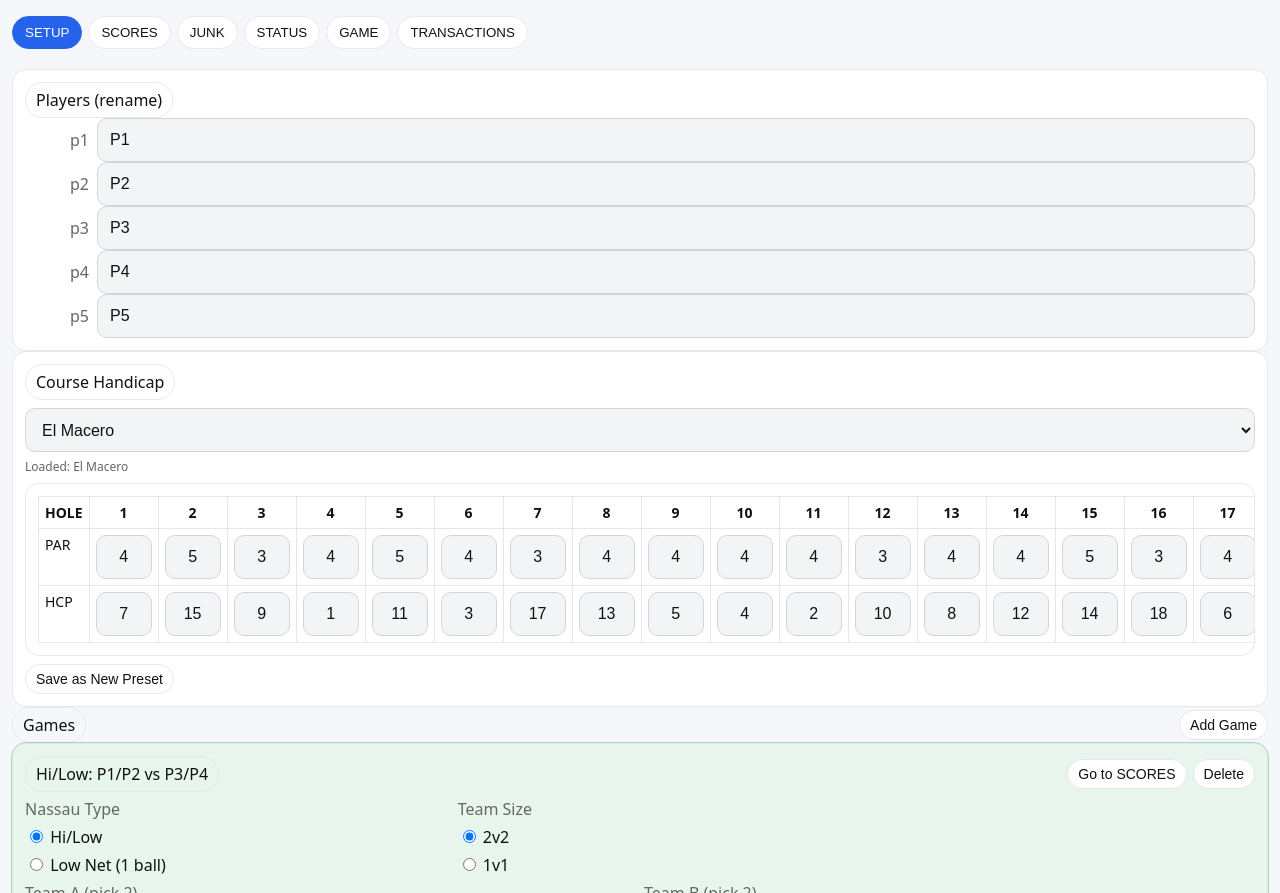
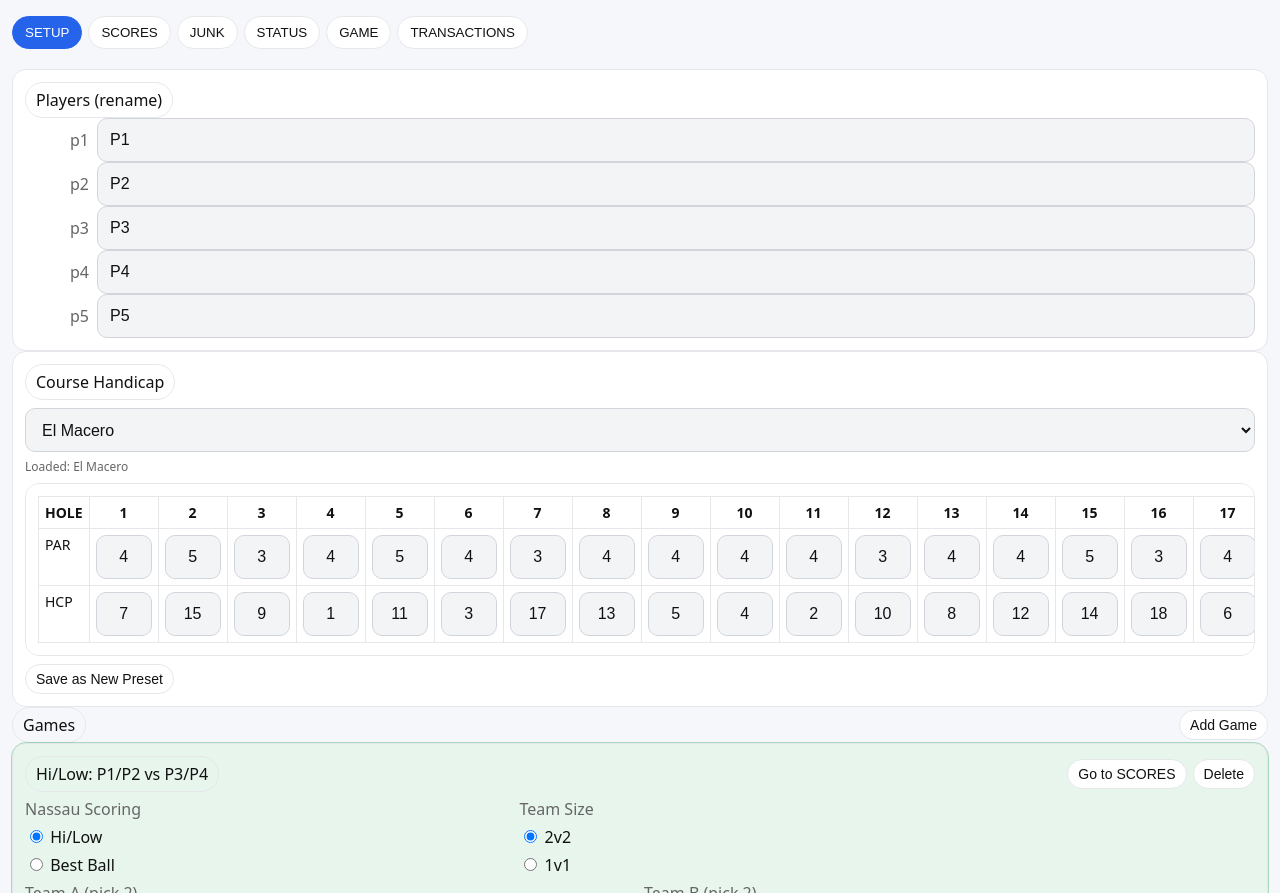
Before and after one commit to Bunch313131/nassau-app, a plain HTML site: page index.html in a window 1280 px wide. Shown: the part 59-952 px from the top of the page. Drawn offline with Linux system fonts and the light colour scheme.

Commit message:
Update index.html

```diff
--- a/index.html
+++ b/index.html
@@ -138,6 +138,16 @@
 label.radio-nowrap {
   white-space: nowrap;
   padding-right: 6px;
+}
+/* keep short headings/labels on one line */
+.nowrap { white-space: nowrap; }
+
+/* radios: a hair of padding so text doesn't crowd */
+label.radio-nowrap { white-space: nowrap; padding-right: 8px; }
+
+/* on very small phones, stack the row instead of ugly wraps */
+@media (max-width: 420px){
+  .game-options { grid-template-columns: 1fr !important; gap: 12px 16px !important; }
 }
 
 </style>
@@ -660,33 +670,37 @@ for(var ph=0; ph<18; ph++){
               ])
             ]),
 
-            // NEW: Scoring mode + team size
-            h('div',{class:'grid grid-3', style:'gap:18px 32px; margin:6px 0;'},[
+// NEW: Scoring mode + team size (nowrap + spacing)
+h('div',{
+  class:'grid grid-3 game-options',
+  style:'gap:18px 32px; margin:6px 0; grid-template-columns:1.25fr 1fr 1fr;'
+},[
   h('div',{},[
-    h('div',{class:'muted'},'Nassau Type'),
-    h('label',{style:'display:block; margin-top:6px; padding-right:6px; white-space:nowrap;'},[
+    h('div',{class:'muted nowrap'},'Nassau Scoring'),
+    h('label',{class:'radio-nowrap', style:'display:block; margin-top:6px;'},[
       h('input',{type:'radio',name:'mode_'+g.id,checked:g.scoringMode==='hi_low',
         onchange:function(){ g.scoringMode='hi_low'; queueSave(); render(); }}),' Hi/Low'
     ]),
-    h('label',{style:'display:block; margin-top:6px; padding-right:6px; white-space:nowrap;'},[
+    h('label',{class:'radio-nowrap', style:'display:block; margin-top:6px;'},[
       h('input',{type:'radio',name:'mode_'+g.id,checked:g.scoringMode==='low_net',
-        onchange:function(){ g.scoringMode='low_net'; queueSave(); render(); }}),' Low Net (1 ball)'
+        onchange:function(){ g.scoringMode='low_net'; queueSave(); render(); }}),' Best Ball'
     ])
   ]),
-  h('div',{style:'padding-left:12px;'},[   // <— added padding here
-    h('div',{class:'muted'},'Team Size'),
-    h('label',{style:'display:block; margin-top:6px; white-space:nowrap;'},[
+  h('div',{style:'padding-left:14px;'},[
+    h('div',{class:'muted nowrap'},'Team Size'),
+    h('label',{class:'radio-nowrap', style:'display:block; margin-top:6px;'},[
       h('input',{type:'radio',name:'ts_'+g.id,checked:(g.teamSize||2)===2,
         onchange:function(){ g.teamSize=2; queueSave(); render(); }}),' 2v2'
     ]),
-    h('label',{style:'display:block; margin-top:6px; white-space:nowrap;'},[
+    h('label',{class:'radio-nowrap', style:'display:block; margin-top:6px;'},[
       h('input',{type:'radio',name:'ts_'+g.id,checked:(g.teamSize||2)===1,
         onchange:function(){ g.teamSize=1; g.teamA=g.teamA.slice(0,1); g.teamB=g.teamB.slice(0,1); queueSave(); render(); }}),' 1v1'
-
-  ])
-              ]),
-              (g.scoringMode==='hi_low' && (g.teamSize||2)===1 ? h('div',{},[ h('div',{class:'note'},'Hi/Low needs 2v2. Until each side has 2 players, holes are scored as Low Net for presses and status.') ]) : h('div',{}))
-            ]),
+    ])
+  ]),
+  (g.scoringMode==='hi_low' && (g.teamSize||2)===1
+    ? h('div',{},[ h('div',{class:'note'},'Hi/Low needs 2v2. Until each side has 2 players, holes are scored as Low Net for presses and status.') ])
+    : h('div',{}))
+]),
 
             h('div',{class:'grid grid-2'},[
               h('div',{},[ h('div',{class:'muted'},'Team A (pick '+(g.teamSize||2)+')'), teamButtons(g,'A') ]),
```
